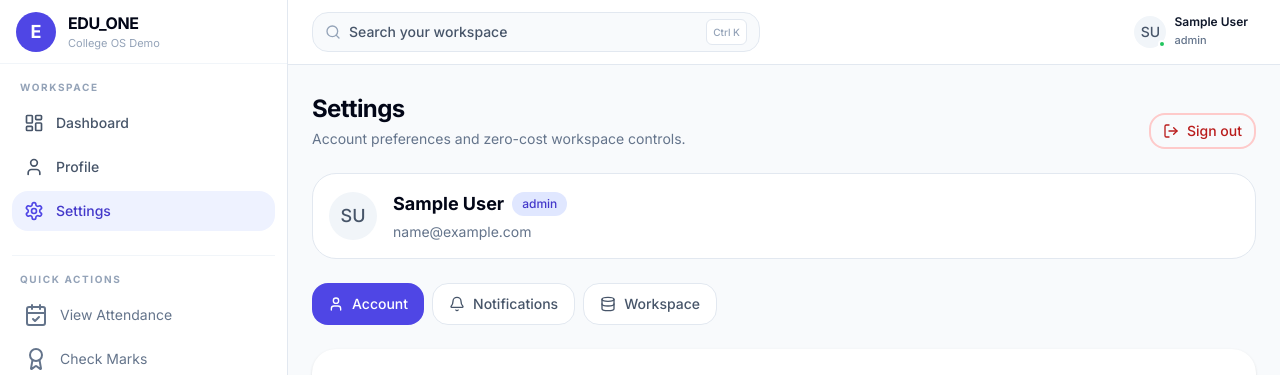
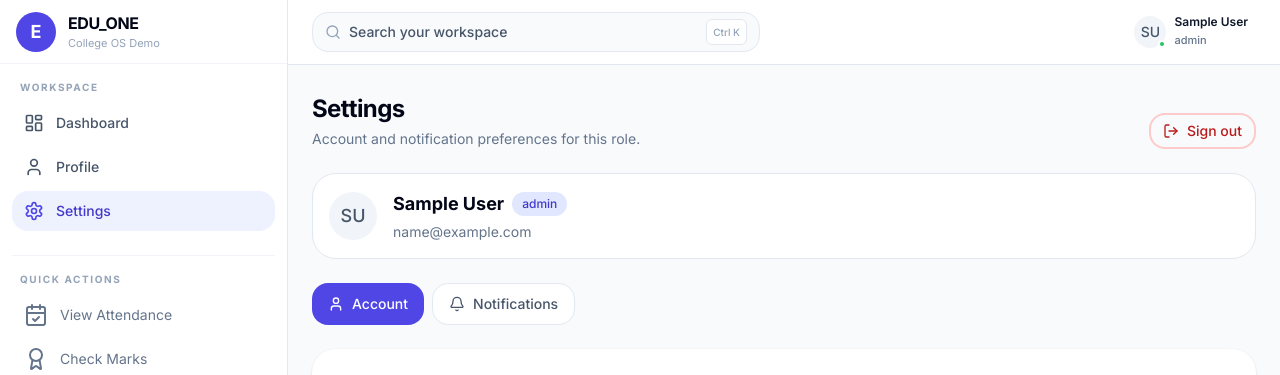
Before and after one commit to Bharath496/EDU_ONE, a Next.js app in the folder apps/web/: page /modules/settings in a window 1280 px wide. Shown: the top 375 px of the page. Built offline with nearby package versions, Linux system fonts and the light colour scheme; sample sign-in values are in the browser's storage.

Commit message:
Restrict workspace backup and reset controls to administrators

```diff
--- a/apps/web/app/modules/settings/page.tsx
+++ b/apps/web/app/modules/settings/page.tsx
@@ -58,6 +58,7 @@ export default function SettingsPage() {
   const [department, setDepartment] = useState(user?.department ?? '')
   const [prefs, setPrefs] = useState<NotificationPrefs>(defaultPrefs)
   const [message, setMessage] = useState('')
+  const canManageWorkspace = user?.role === 'College Admin' || user?.role === 'Super Admin'
 
   useEffect(() => {
     const raw = localStorage.getItem('eduone-notification-prefs')
@@ -95,6 +96,7 @@ export default function SettingsPage() {
   }
 
   const exportSnapshot = () => {
+    if (!canManageWorkspace) return
     const payload: WorkspaceSnapshot = {
       students,
       attendanceSessions,
@@ -118,6 +120,7 @@ export default function SettingsPage() {
   }
 
   const importSnapshot = async (event: ChangeEvent<HTMLInputElement>) => {
+    if (!canManageWorkspace) return
     const file = event.target.files?.[0]
     if (!file) return
     try {
@@ -145,6 +148,7 @@ export default function SettingsPage() {
   }
 
   const resetWorkspace = () => {
+    if (!canManageWorkspace) return
     if (window.confirm('Reset all EDU_ONE demo data in this browser to the default workspace?')) {
       resetDemo()
       flash('Demo workspace reset.')
@@ -154,7 +158,9 @@ export default function SettingsPage() {
   const tabs = [
     { id: 'account' as const, label: 'Account', icon: User },
     { id: 'notifications' as const, label: 'Notifications', icon: Bell },
-    { id: 'workspace' as const, label: 'Workspace', icon: Database },
+    ...(canManageWorkspace
+      ? [{ id: 'workspace' as const, label: 'Workspace', icon: Database }]
+      : []),
   ]
 
   return (
@@ -163,7 +169,11 @@ export default function SettingsPage() {
         <div>
           <p className="text-sm font-medium text-primary-600">{user.collegeName}</p>
           <h1 className="mt-1 text-2xl font-bold tracking-tight text-slate-950">Settings</h1>
-          <p className="mt-1 text-sm text-slate-500">Account preferences and zero-cost workspace controls.</p>
+          <p className="mt-1 text-sm text-slate-500">
+            {canManageWorkspace
+              ? 'Account preferences and zero-cost workspace controls.'
+              : 'Account and notification preferences for this role.'}
+          </p>
         </div>
         <Button
           variant="outline"
@@ -269,7 +279,7 @@ export default function SettingsPage() {
         </Card>
       )}
 
-      {tab === 'workspace' && (
+      {tab === 'workspace' && canManageWorkspace && (
         <div className="space-y-6">
           <Card>
             <CardHeader>
```
